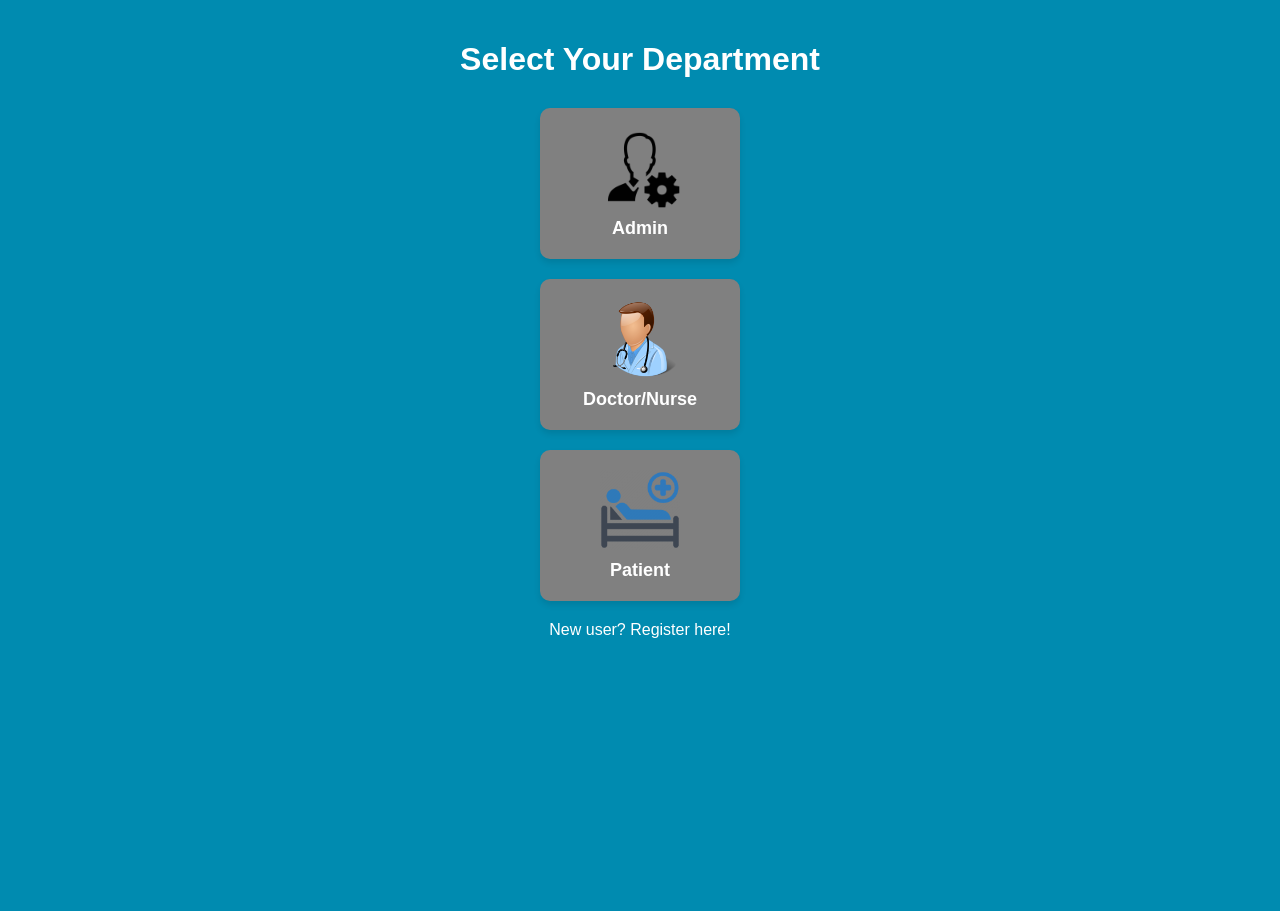
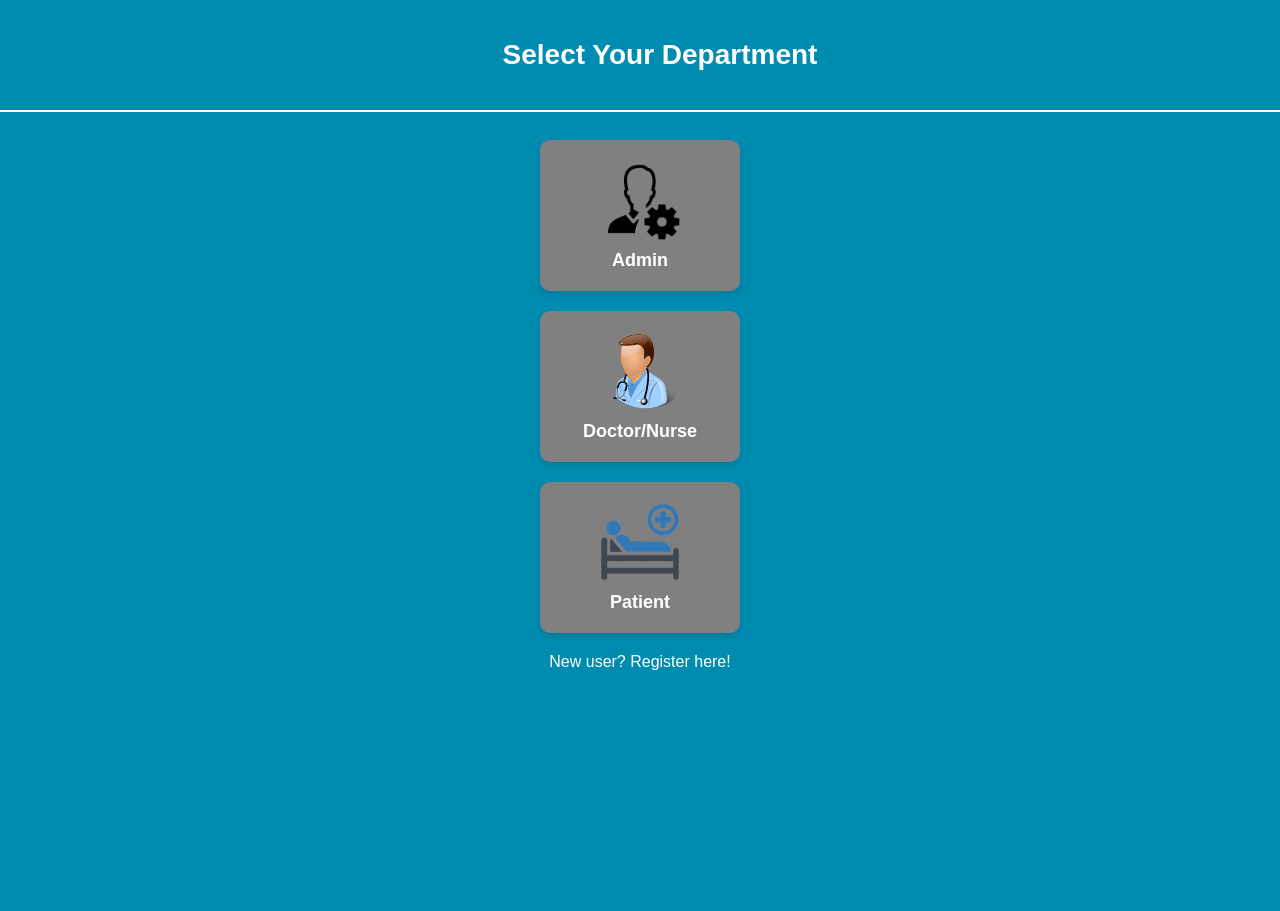
Before and after one commit to darrencodes0/VitalRec, a Flask app: page / in a window 1280 px wide. Shown: the top 911 px of the page. Run offline with Flask 3, Linux system fonts and the light colour scheme.

Commit message:
updated department selection look

```diff
--- a/app.py
+++ b/app.py
@@ -6,7 +6,7 @@ app.secret_key = 'savingthelives'
 
 @app.route("/<role>/login", methods=["GET", "POST"])
 def login(role):
-    if role not in ["admin", "doctor", "patient", "staff"]:
+    if role not in ["admin", "doctor", "patient"]:
         return render_template("error.html", error="Invalid role, please return and select the correct department for login"), 404  # Pass error to template
 
     template_name = f"login_{role}.html"
--- a/static/dashboard.css
+++ b/static/dashboard.css
@@ -12,6 +12,10 @@ header {
     color: white;
     padding: 20px;
     text-align: center;
+}
+
+#dashboard-label{
+    margin-left: 395px;
 }
 
 /* Container Styling */
@@ -78,6 +82,7 @@ h1 {
 footer {
     position: fixed;
     color: white;
+    text-decoration: underline;
     bottom: 0;
     left: 0;
     width: 100%; /* Stretch footer across the width of the viewport */
--- a/static/department.css
+++ b/static/department.css
@@ -7,17 +7,27 @@ body {
     margin: 0;
 }
 
-/* Heading Styling */
-h1 {
-    margin-bottom: 30px;
-    color: white; /* White text */
-    font-size: 2em;
+header {
+    position: fixed;
+    color: white;
+    background-color: #008BB0; /* Blue background */
+    border-bottom: 2px solid white;
+
+    top: 0;
+    left: 0;
+    width: 100%; /* Stretch header across the width of the viewport */
+    text-align: center;
+    padding: 20px;
+    font-size: 14px;
+    z-index: 1000; /* Ensures it stays above other elements */
 }
+
 
 /* Button Container Styling */
 .button-container {
     display: grid;
     gap: 20px;
+    padding-top: 120px;
     max-width:200px;
     margin: 0 auto;
 }
--- a/templates/department.html
+++ b/templates/department.html
@@ -9,7 +9,9 @@
 
 </head>
 <body>
-    <h1>Select Your Department</h1>
+    <header>
+        <h1 class="header_title">Select Your Department</h1>
+    </header>
     <div class="button-container">
         <!-- Admin Login -->
         <a href="{{ url_for('login', role='admin') }}" class="btn">
--- a/templates/register.html
+++ b/templates/register.html
@@ -22,9 +22,6 @@
     <input type="radio" id="doctor" name="role" value="doctor" required>
     <label for="doctor">Doctor</label><br>
 
-    <input type="radio" id="staff" name="role" value="staff" required>
-    <label for="staff">Staff</label><br>
-
     <input type="radio" id="patient" name="role" value="patient" required>
     <label for="patient">Patient</label><br>
 
```
Also changed, not shown: templates/dashboard.html (+4 -4 lines).
